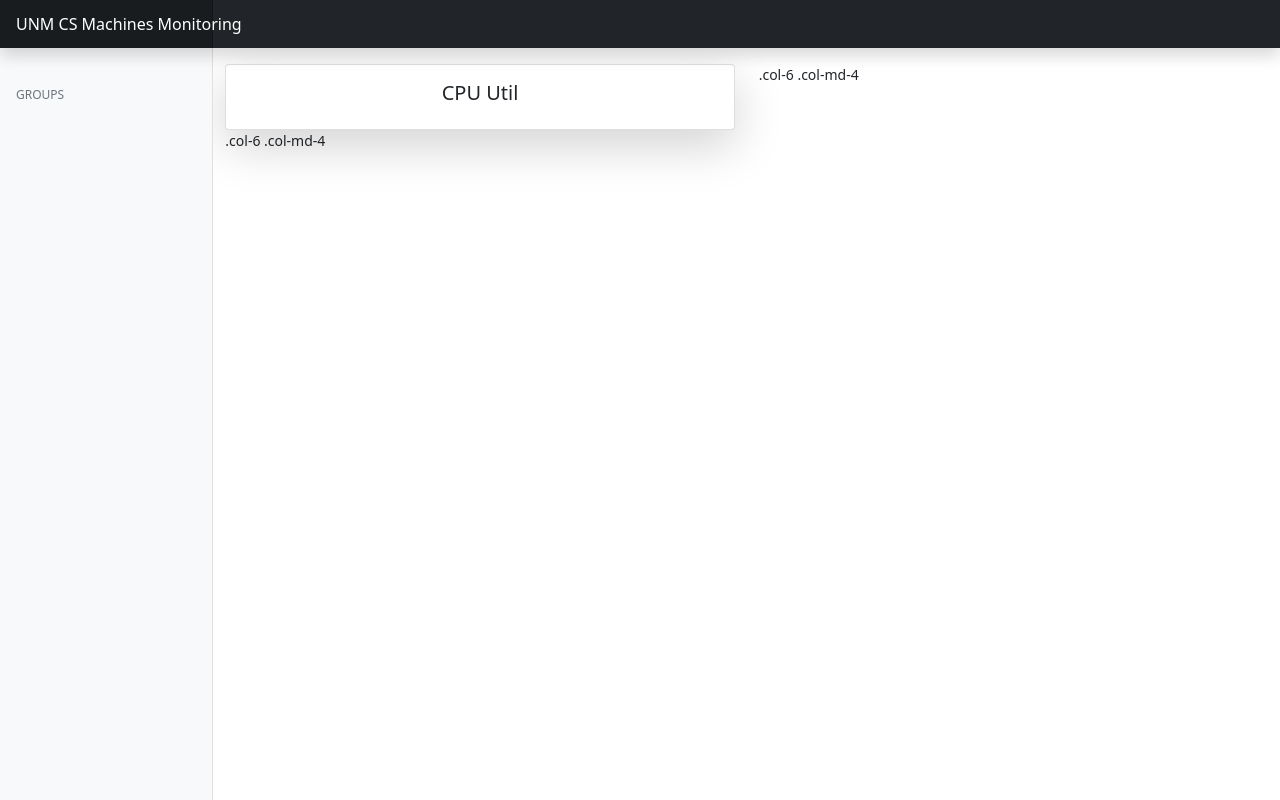
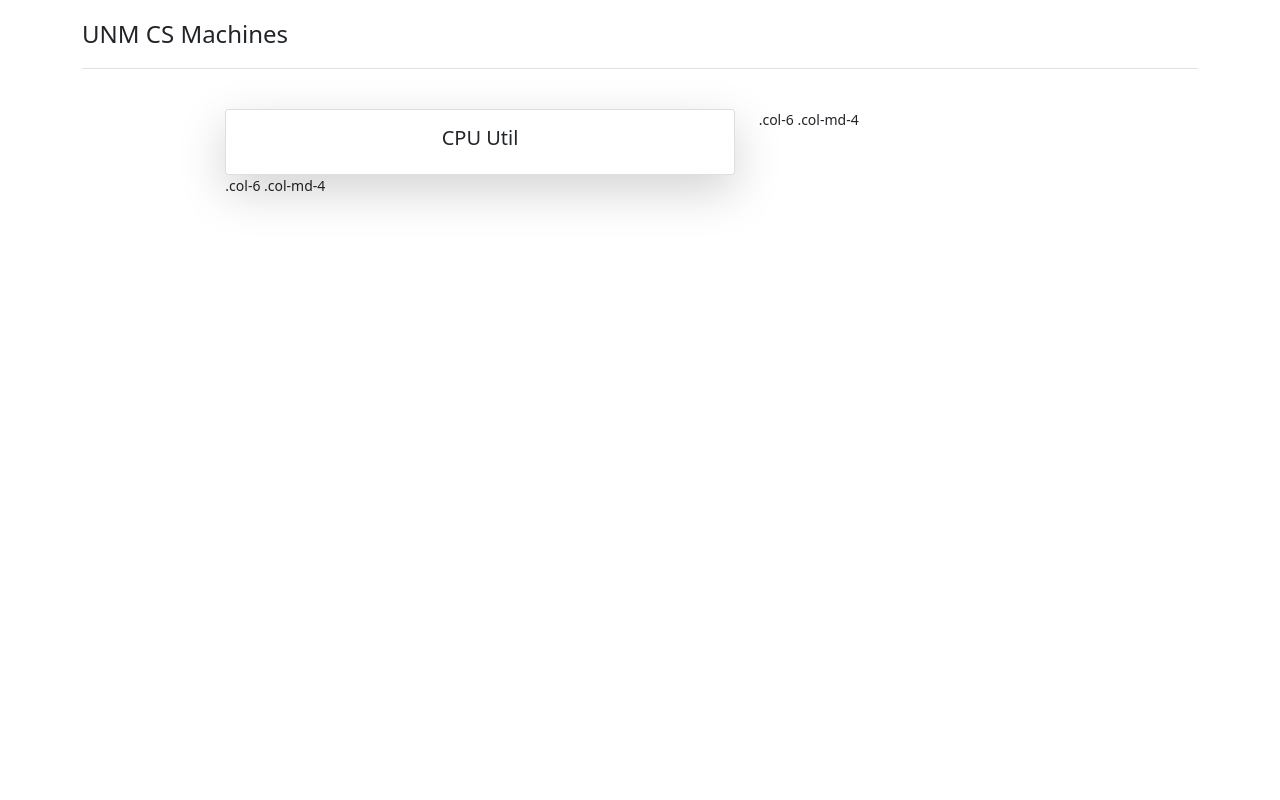
Before and after one commit to nicholaslivingstone/unmcs-monitoring, a Flask app: template templates/index.html in a window 1280 px wide. Run offline with Flask 2, Linux system fonts and the light colour scheme; the template is opened without the code that fills it, so the values that code supplies are empty; some libraries are stand-ins or nearby versions.

Commit message:
Groups now appear as pills at top of header

```diff
--- a/templates/index.html
+++ b/templates/index.html
@@ -17,27 +17,20 @@
 </head>
 <body>
 
-<header class="navbar navbar-dark sticky-top bg-dark flex-md-nowrap p-0 shadow">
-    <a class="navbar-brand col-md-3 col-lg-2 me-0 px-3" href="#">UNM CS Machines Monitoring </a>
-    <button class="navbar-toggler position-absolute d-md-none collapsed" type="button" data-bs-toggle="collapse"
-            data-bs-target="#sidebarMenu" aria-controls="sidebarMenu" aria-expanded="false"
-            aria-label="Toggle navigation">
-        <span class="navbar-toggler-icon"></span>
-    </button>
+<div class="container">
+    <header class="d-flex flex-wrap justify-content-center py-3 mb-4 border-bottom">
+      <a href="/" class="d-flex align-items-center mb-3 mb-md-0 me-md-auto text-dark text-decoration-none">
+        <span class="fs-4">UNM CS Machines</span>
+      </a>
 
-</header>
+      <ul class="nav nav-pills" id="header">
+
+      </ul>
+    </header>
+  </div>
+
 <div class="container-fluid">
     <div class="row">
-        <nav id="sidebarMenu" class="col-md-3 col-lg-2 d-md-block bg-light sidebar collapse">
-            <div class="position-sticky pt-3">
-                <h2 class="sidebar-heading d-flex justify-content-between align-items-center px-3 mt-4 mb-1 text-muted">
-                    <span>Groups</span>
-                </h2>
-                <ul class="nav flex-column" id="sidebar">
-                </ul>
-            </div>
-        </nav>
-
         <main class="col-md-9 ms-sm-auto col-lg-10 px-md-12 ml-3 mt-3">
             <div class="row">
                 <div class="col-12 col-md-6">
@@ -59,16 +52,22 @@
         const hosts = {{ APIData |tojson }};
 
         <!-- Load sidebar with groups -->
-        dropDown = document.getElementById("sidebar");
+        dropDown = document.getElementById("header");
         Object.keys(hosts).forEach(function (groupName, index) {
             const node = document.createElement('li');
             node.className = "nav-item";
-            const link = document.createElement('a');
-            link.className = "nav-link fs-3";
-            link.href = "#";
+            const buttonElement = document.createElement('button');
+            buttonElement.className = "nav-link";
+            buttonElement.id = "pills-".concat(groupName);
+            buttonElement.setAttribute("data-bs-toggle", "pill");
+            buttonElement.setAttribute("data-bs-target", "#pills-".concat(groupName));
+            buttonElement.type = "button";
+            buttonElement.setAttribute("role", "tab");
+            buttonElement.setAttribute("aria-controls", "pills-".concat(groupName));
+            buttonElement.setAttribute("aria-selected", "false");
             const linkText = document.createTextNode(groupName);
-            link.appendChild(linkText);
-            node.appendChild(link);
+            buttonElement.appendChild(linkText);
+            node.appendChild(buttonElement);
             //node.onclick = function () {
               //  setGroup(groupName)
             //};
```
